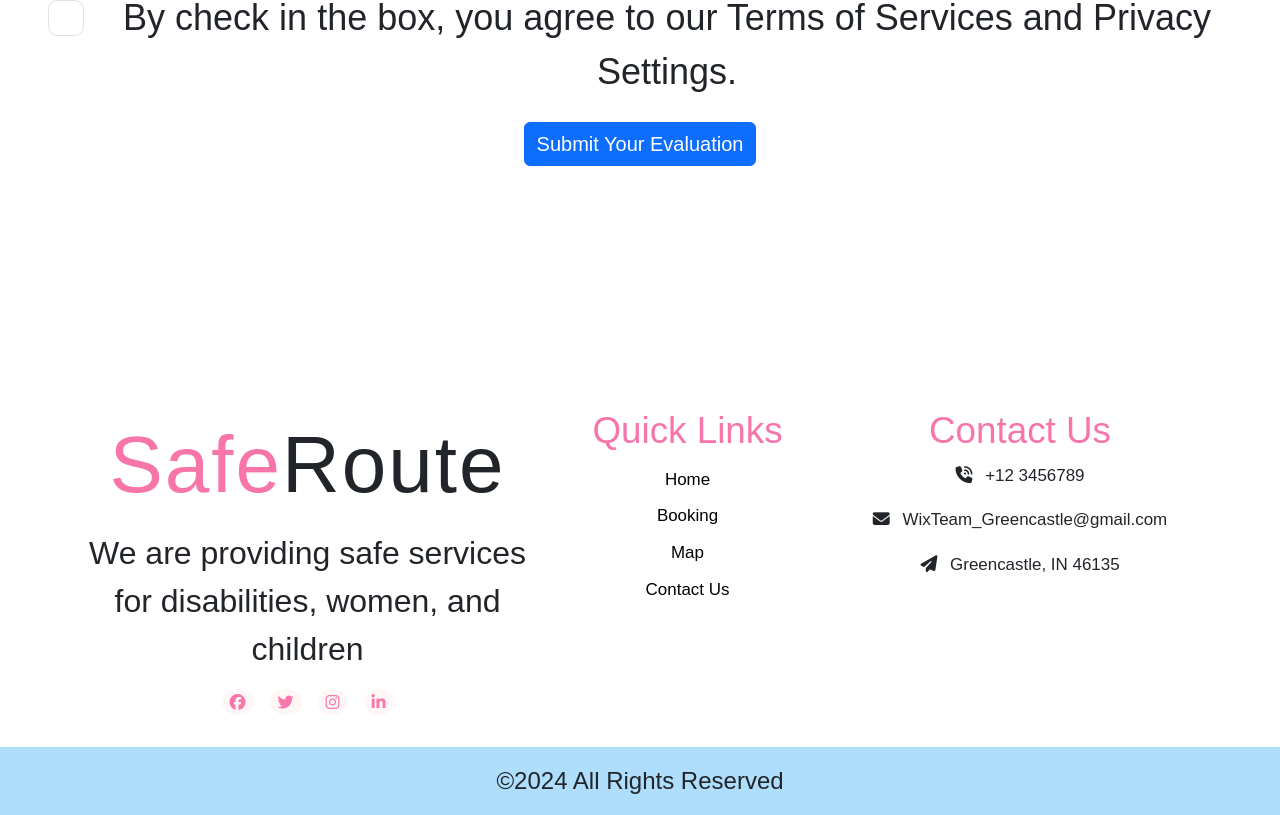
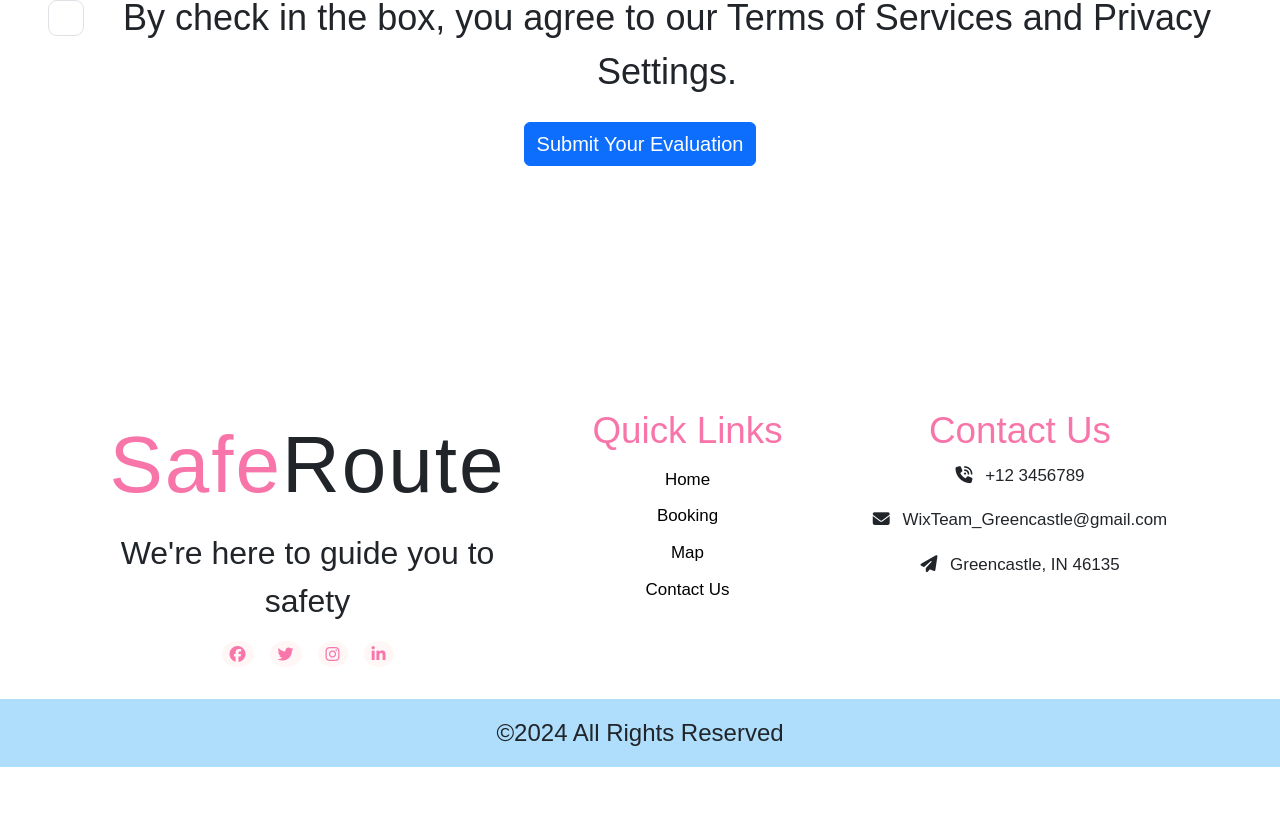
Before and after one commit to quynhtran158/hehe, a React (Create React App) app: page / in a window 1280 px wide. Shown: the part 1192-2007 px from the top of the page. After the commit the page ends 1959 px from the top, so only its background shows below. Built offline with nearby package versions, Linux system fonts and the light colour scheme; a web font is replaced by a local one.

Commit message:
update description

```diff
--- a/src/Components/Footer/Footer.js
+++ b/src/Components/Footer/Footer.js
@@ -12,7 +12,7 @@ const Footer = () => {
                 <div className="row">
                     <div className="col-md-6 col-lg-5 col-12 ft-1">
                         <h3><span>Safe</span>Route</h3>
-                        <p>We are providing safe services for disabilities, women, and children</p>
+                        <p>We're here to guide you to safety</p>
                         <div className="footer-icons">
                             <i class="fa-brands fa-facebook"></i>
                             <i class="fa-brands fa-twitter"></i>
```
